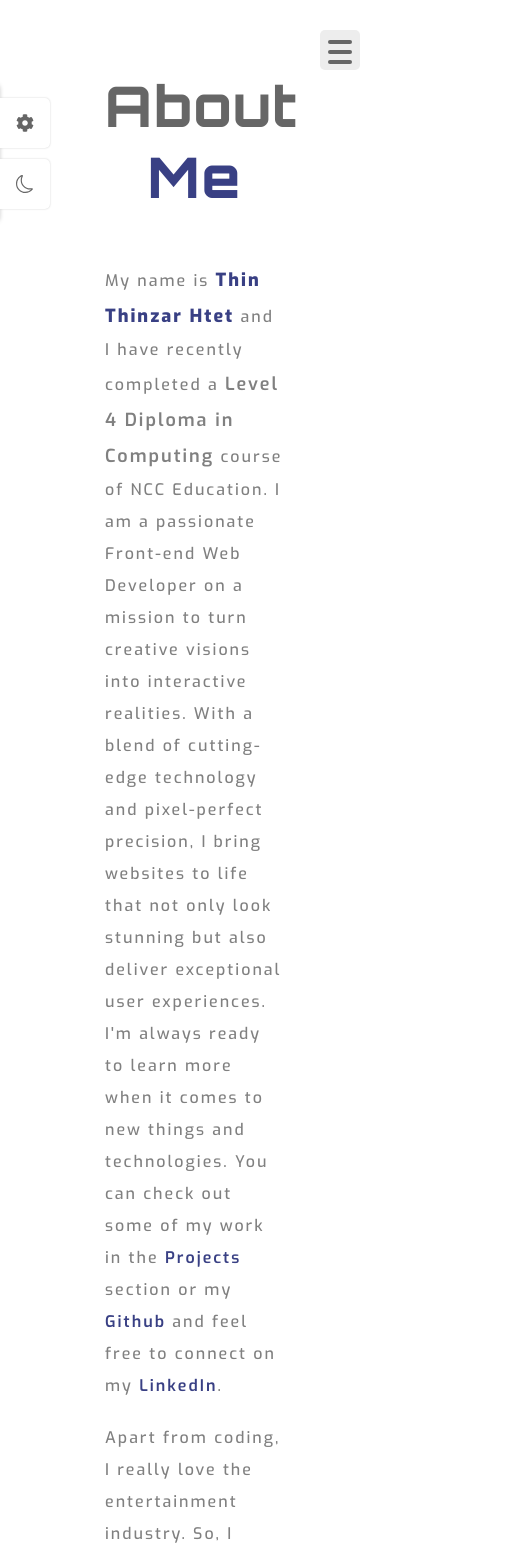
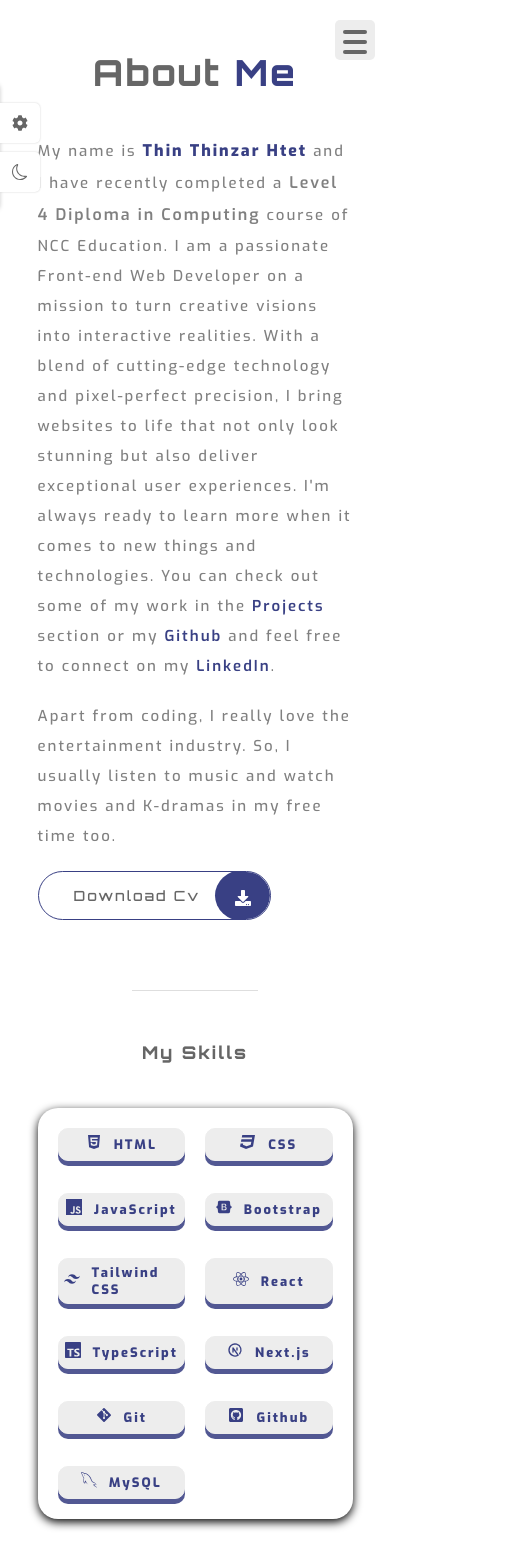
Before and after one commit to ThinThinzarHtet/MyPortfolio, a React (Vite) app: page /about in a window 390 px wide. Shown: the top 1556 px of the page, 527 px wide, since content can reach past the window. Built offline with nearby package versions, Linux system fonts and the light colour scheme.

Commit message:
make responsive with media query

```diff
--- a/src/App.css
+++ b/src/App.css
@@ -57,6 +57,21 @@
   --body-color: hsl(0, 0%, 7%);
   --container-color: hsl(0, 1%, 17%);
   --border-color: hsl(0, 0%, 15%);
+}
+
+/* Responsive typography */
+@media screen and (max-width: 1200px) {
+  :root {
+    --big-font-size: 36px;
+    --h1-font-size: 32px;
+    --h2-font-size: 24px;
+    --h3-font-size: 20px;
+    --large-font-size: 16px;
+    --normal-font-size: 15px;
+    --small-font-size: 14px;
+    --smaller-font-size: 13px;
+    --tiny-font-size: 11px;
+  }
 }
 
 /* BASE */
--- a/src/data.jsx
+++ b/src/data.jsx
@@ -121,7 +121,7 @@
     category: "education",
     icon: <FaGraduationCap />,
     year: "Dec 2015",
-    title: "Computer Engineering an Information Technology <span> YTU </span>",
+    title: "Computer Engineering and Information Technology <span> YTU </span>",
     desc: "<ul><li>A member of the YTU SE Team and my role is to create database design using MySQL.</li></ul>",
   },
 ];
--- a/src/index.css
+++ b/src/index.css
@@ -3,3 +3,294 @@
     max-width: calc(100% - 180px);
   }
 }
+
+@media screen and (max-width: 1200px) {
+  .grid {
+    gap: 20px;
+  }
+
+  .home__data {
+    padding-right: 40px;
+  }
+
+  .home__title {
+    font-size: var(--big-font-size);
+  }
+
+  .home__description {
+    font-size: var(--small-font-size);
+  }
+
+  .home__img {
+    height: 400px;
+    width: 400px;
+  }
+
+  .skills__container {
+    row-gap: 32px;
+  }
+
+  .skill__ItemBox {
+    padding: 15px;
+  }
+
+  .resume__icon {
+    width: 36px;
+    height: 36px;
+    line-height: 38px;
+  }
+
+  .resume__item {
+    padding-left: 55px;
+  }
+
+  .project__modal-content {
+    max-width: 600px;
+  }
+
+  .modal__close {
+    width: 40px;
+    height: 40px;
+  }
+
+  .form__input-group {
+    column-gap: 24px;
+  }
+
+  .form__input-div {
+    margin-bottom: 24px;
+  }
+}
+
+@media screen and (max-width: 1024px) {
+  .container {
+    max-width: 720px;
+  }
+
+  .home {
+    padding: 20px;
+    grid-template-columns: 5fr 7fr;
+  }
+
+  .home__img {
+    height: 350px;
+    width: 350px;
+  }
+
+  .home__data {
+    padding-right: 0;
+  }
+
+  .section {
+    padding-block: 50px;
+  }
+
+  .section__title {
+    margin-bottom: 40px;
+  }
+
+  .subtitle__center {
+    margin-bottom: 45px;
+  }
+
+  .skill__ItemBox {
+    padding: 10px;
+  }
+
+  .skills__container {
+    grid-template-columns: repeat(3, 1fr);
+  }
+
+  .resume__container {
+    grid-template-columns: 1fr;
+    row-gap: 45px;
+  }
+
+  .resume__item:not(:last-child) {
+    margin-bottom: 45px;
+  }
+
+  .separator {
+    margin: 65px auto 50px;
+  }
+
+  .project__container {
+    grid-template-columns: repeat(2, 1fr);
+  }
+
+  .contact__container {
+    row-gap: 48px;
+  }
+
+  .form__input-group .form__input-div {
+    grid-column: 1/-1;
+  }
+}
+
+@media screen and (max-width: 768px) {
+  .home {
+    grid-template-columns: 1fr;
+    justify-items: center;
+    row-gap: 10px;
+  }
+
+  .color__block {
+    display: none;
+  }
+
+  .home__img {
+    width: 270px;
+    height: 270px;
+    margin-top: auto;
+  }
+
+  .home__content {
+    max-width: 500px;
+    text-align: center;
+    margin-bottom: auto;
+  }
+
+  .container {
+    max-width: 540px;
+  }
+
+  .skills__container {
+    grid-template-columns: repeat(2, 1fr);
+  }
+
+  .project__modal-content {
+    padding: 25px 20px;
+  }
+
+  .modal__close {
+    /* top: -9%;
+    right: 0; */
+    top: 20px;
+    right: 20px;
+  }
+  .contact__container {
+    grid-template-columns: 1fr;
+  }
+
+  .contact__info {
+    display: grid;
+    grid-template-columns: 3fr 4fr;
+    column-gap: 12px;
+  }
+}
+
+@media screen and (max-width: 576px) {
+  .nav__toggle {
+    top: 20px;
+    right: 15px;
+  }
+
+  .nav__link {
+    column-gap: 20px;
+  }
+
+  .nav__icon,
+  .nav__name {
+    font-size: var(--h3-font-size);
+  }
+
+  .container {
+    max-width: 420px;
+  }
+
+  .project__container {
+    grid-template-columns: 1fr;
+  }
+
+  .project__modal-content {
+    max-width: 450px;
+  }
+
+  .language {
+    grid-template-columns: repeat(2, 1fr);
+    row-gap: 10px;
+  }
+
+  .modal__img {
+    height: 200px;
+  }
+
+  .modal__close {
+    width: 30px;
+    height: 30px;
+  }
+
+  .contact__info {
+    display: grid;
+    grid-template-columns: 1fr;
+  }
+
+  .theme__img {
+    width: 25px;
+  }
+
+  .style__switcher-toggler,
+  .theme__toggler {
+    width: 40px;
+    height: 40px;
+  }
+
+  .style__switcher-toggler {
+    top: 15%;
+  }
+
+  .theme__toggler {
+    bottom: 15%;
+  }
+
+  .style__switcher-close {
+    top: 5%;
+  }
+}
+
+@media screen and (max-width: 450px) {
+  .home__img {
+    width: 200px;
+    height: 200px;
+  }
+
+  .home__title {
+    font-size: var(--h1-font-size);
+  }
+
+  .hero__typeWritter {
+    font-size: var(--normal-font-size);
+  }
+
+  /* .home__content {
+    margin-block: auto;
+    text-align: left;
+  }
+
+  .home__title {
+    font-size: var(--h1-font-size);
+  }
+
+  .home__description {
+    text-align: justify;
+  } */
+
+  .container {
+    max-width: 345px;
+  }
+
+  .skill__ItemBox {
+    padding: 5px;
+    box-shadow: 0 5px 0 0px var(--shadow-first-color);
+  }
+
+  .skill__ItemBox p {
+    font-size: var(--smaller-font-size);
+  }
+}
+
+@media screen and (max-width: 350px) {
+  .skills__container {
+    grid-template-columns: 1fr;
+  }
+}
--- a/src/pages/about/about.css
+++ b/src/pages/about/about.css
@@ -90,8 +90,12 @@
   box-shadow: none;
 }
 
+.skill__ItemBox p {
+  font-size: var(--normal-font-size);
+}
+
 .skill__ItemBox span {
-  font-size: 20px;
+  font-size: var(--large-font-size);
 }
 
 /* resume */
@@ -172,21 +176,3 @@
 .resume__description ul {
   list-style: disc;
 }
-
-@media screen and (min-width: 1024px) {
-  .skills__container {
-    grid-template-columns: repeat(4, 1fr);
-  }
-}
-
-@media screen and (max-width: 976px) {
-  .skills__container {
-    grid-template-columns: repeat(3, 1fr);
-  }
-}
-
-@media screen and (max-width: 600px) {
-  .skills__container {
-    grid-template-columns: repeat(2, 1fr);
-  }
-}
--- a/src/pages/contact/Contact.jsx
+++ b/src/pages/contact/Contact.jsx
@@ -84,7 +84,6 @@
             </a>
           </div>
         </div>
-
         <form className="contact__form" ref={form} onSubmit={sendEmail}>
           <div className="form__input-group">
             <div className="form__input-div">
--- a/src/pages/contact/contact.css
+++ b/src/pages/contact/contact.css
@@ -94,15 +94,3 @@
   font-size: var(--h3-font-size);
   line-height: 64px;
 }
-
-@media screen and (max-width: 750px) {
-  .contact__container {
-    grid-template-columns: 2fr 10fr;
-  }
-}
-
-@media screen and (max-width: 650px) {
-  .contact__container {
-    grid-template-columns: repeat(1, 1fr);
-  }
-}
--- a/src/pages/home/home.css
+++ b/src/pages/home/home.css
@@ -21,19 +21,11 @@
   padding-top: 20px;
 }
 
-/* .home__title {
-  position: relative;
-  font-size: var(--h1-font-size);
-  line-height: 1.24;
-  padding-left: 70px;
-} */
-
 .home__title {
   position: relative;
-  font-size: var(--h3-font-size);
+  font-size: var(--big-font-size);
   line-height: 1.24;
   font-family: var(--body-font);
-  //padding-left: 70px;
 }
 
 .home__title span {
@@ -42,17 +34,6 @@
   font-family: var(--second-font);
   color: var(--first-color);
 }
-
-/* .home__title::before {
-  content: "";
-  position: absolute;
-  left: 0;
-  top: 22%;
-  width: 40px;
-  height: 5px;
-  background-color: var(--first-color);
-  border-radius: 10px;
-} */
 
 .home__description {
   line-height: 2.125;
--- a/src/pages/project/project.css
+++ b/src/pages/project/project.css
@@ -49,7 +49,7 @@
   position: fixed;
   inset: 0;
   background-color: hsla(0, 0%, 0%, 0.7);
-  z-index: 1;
+  z-index: 11;
   display: grid;
   place-items: center;
   padding: 15px;
@@ -82,7 +82,7 @@
 
 .modal__list {
   grid-template-columns: repeat(2, 1fr);
-  row-gap: 10px;
+  row-gap: 10px !important;
   margin-bottom: 24px;
 }
 
@@ -168,57 +168,3 @@
 .project__view-btn button a:active {
   color: var(--black);
 }
-
-@media screen and (max-width: 976px) {
-  .project__container {
-    grid-template-columns: repeat(2, 1fr);
-  }
-}
-
-@media screen and (max-width: 780px) {
-  .project__modal-content {
-    max-width: 530px;
-  }
-
-  .modal__close {
-    width: 42px;
-    height: 42px;
-  }
-}
-
-@media screen and (max-width: 600px) {
-  .project__container {
-    grid-template-columns: repeat(1, 1fr);
-  }
-
-  .project__modal-content {
-    max-width: 500px;
-  }
-
-  .modal__close {
-    width: 40px;
-    height: 40px;
-  }
-}
-
-@media screen and (max-width: 580px) {
-  .project__modal-content {
-    max-width: 450px;
-  }
-
-  .modal__close {
-    width: 40px;
-    height: 40px;
-  }
-}
-
-@media screen and (max-width: 520px) {
-  .project__modal-content {
-    max-width: 400px;
-  }
-
-  .modal__close {
-    width: 30px;
-    height: 30px;
-  }
-}
```
Also changed, not shown: src/components/project/ProjectItem.jsx (+1 -14 lines).
